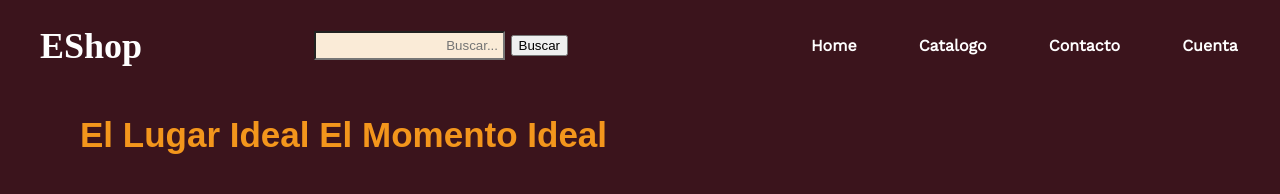
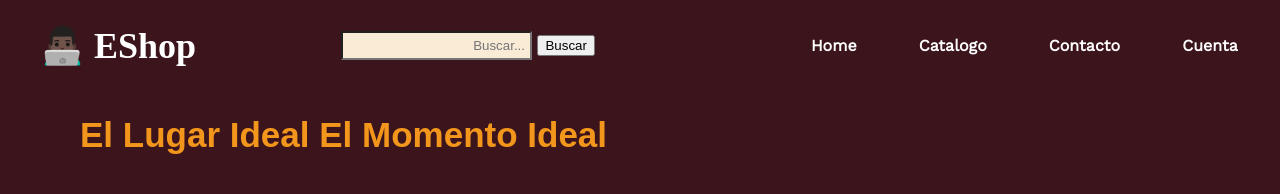
Before and after one commit to DerBasilisk/Git-PruebaColab, a plain HTML site: page index.html in a window 1280 px wide. Shown: the top 194 px of the page. Drawn offline with nearby package versions, Linux system fonts and the light colour scheme; a web font is replaced by a local one.

Commit message:
cambio logo negro

```diff
--- a/index.html
+++ b/index.html
@@ -8,10 +8,12 @@
     <title>ThEShop</title>
 </head>
 <body>
+
+
     <div class="container-header">
     <header>
         <nav class="nav">
-          <a href="./index.html" class="logo">EShop</a>
+          <a href="./index.html" class="logo">👨🏿‍💻 EShop</a>
           <form class="barrabuscar" id="search" action="/search" method="get">
             <input class="buscar" type="text" id="search-input" name="q" placeholder="Buscar...">
             <button type="submit">Buscar</button>
```
Also changed, not shown: catalogo.html (deleted), contacto.html (deleted), nose.html (deleted).
